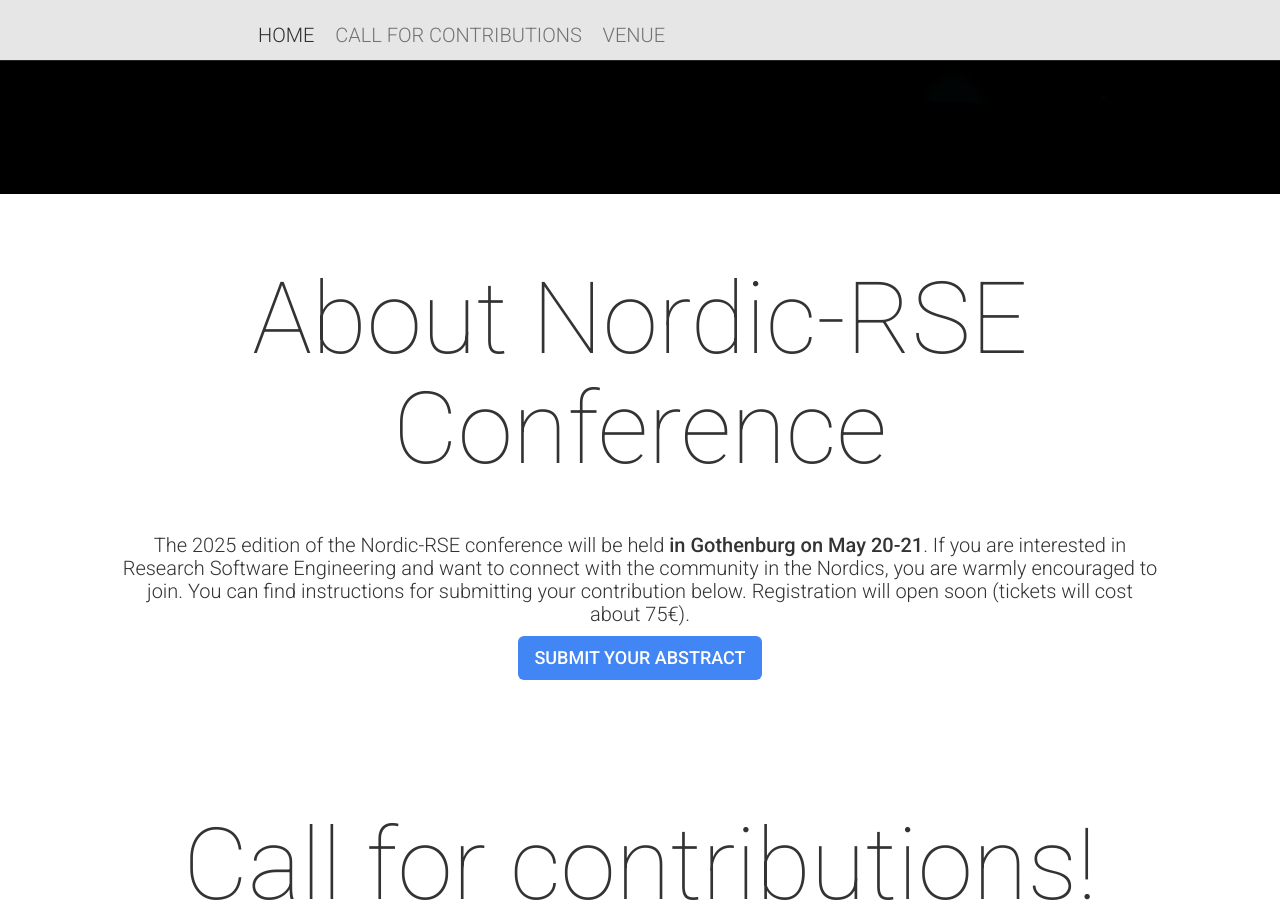
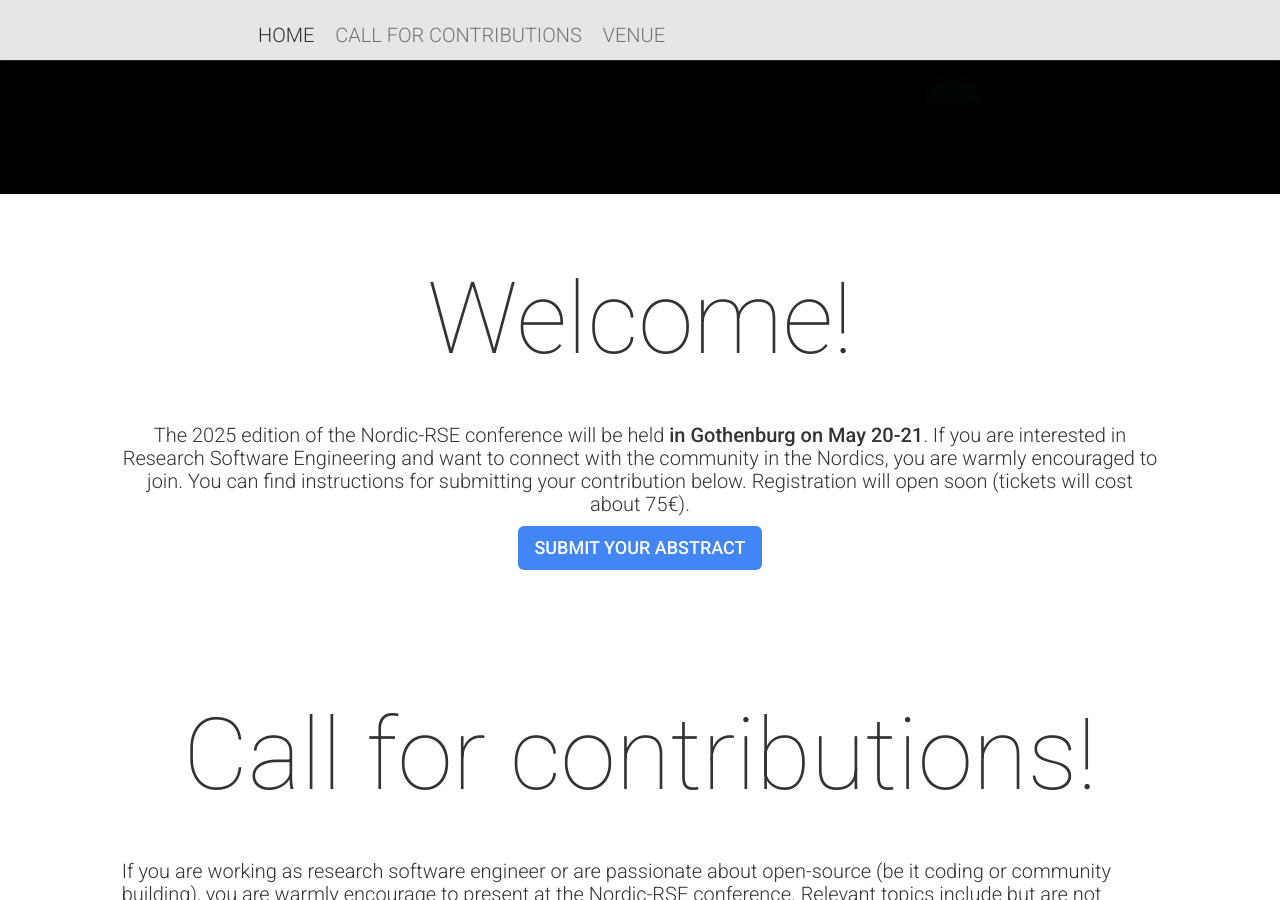
Before and after one commit to nordic-rse/nrse2025, a Jekyll site: the page built from index.html, in a window 1280 px wide and 900 px high, scrolled down 706 px. Built offline with Jekyll 4.4.1, drawn with Linux system fonts in a browser that asks for light colours; nearby versions of some CDN libraries; comment, search, counter and statistics services are not loaded.

Commit message:
add logo

```diff
--- a/_config.yml
+++ b/_config.yml
@@ -42,7 +42,7 @@
 
 # Navigation
 navigationLinks:
- - {permalink: "/", text: "Home"}
+ - {permalink: "/", text: 'Home'}
  - {permalink: "/#cfp", text: "Call for contributions"}
  - {permalink: "/#venue", text: "Venue"}
 # - {permalink: "/team/", text: "Team"}
@@ -64,7 +64,7 @@
 # - {permalink: "/#tickets", text: "Buy tickets"}
 
 # About Block
-aboutTitle: "About Nordic-RSE Conference"
+aboutTitle: "Welcome!"
 aboutBlock:
  - {title: "Share experiences", image: "share.png", text: "Share your experiences and ideas with other alike cool people." }
  - {title: "Be social", image: "community.png", text: "Have fun and play some games with other like-minded people!" }
--- a/_includes/head.html
+++ b/_includes/head.html
@@ -24,19 +24,11 @@
 
     <title>{% if page.title %}{{ page.title }} &bull; {{ site.title }}{% else %}{{ site.title }}{% endif %}</title>
     <link rel="shortcut icon" href="{{ "/img/favicons/favicon.ico" | prepend: site.baseurl }}">
-    <link rel="apple-touch-icon" sizes="152x152" href="{{ "/img/favicons/apple-touch-icon-152x152.png" | prepend: site.baseurl }}">
-    <link rel="apple-touch-icon" sizes="144x144" href="{{ "/img/favicons/apple-touch-icon-144x144.png" | prepend: site.baseurl }}">
-    <link rel="apple-touch-icon" sizes="120x120" href="{{ "/img/favicons/apple-touch-icon-120x120.png" | prepend: site.baseurl }}">
-    <link rel="apple-touch-icon" sizes="114x114" href="{{ "/img/favicons/apple-touch-icon-114x114.png" | prepend: site.baseurl }}">
-    <link rel="apple-touch-icon" sizes="76x76" href="{{ "/img/favicons/apple-touch-icon-76x76.png" | prepend: site.baseurl }}">
-    <link rel="apple-touch-icon" sizes="72x72" href="{{ "/img/favicons/apple-touch-icon-72x72.png" | prepend: site.baseurl }}">
-    <link rel="apple-touch-icon" sizes="60x60" href="{{ "/img/favicons/apple-touch-icon-60x60.png" | prepend: site.baseurl }}">
-    <link rel="apple-touch-icon" sizes="57x57" href="{{ "/img/favicons/apple-touch-icon-57x57.png" | prepend: site.baseurl }}">
-    <link rel="icon" type="image/png" href="{{ "/img/favicons/favicon-196x196.png" sizes="196x196" | prepend: site.baseurl }}">
-    <link rel="icon" type="image/png" href="{{ "/img/favicons/favicon-160x160.png" sizes="160x160" | prepend: site.baseurl }}">
+    <link rel="icon" type="image/png" href="{{ "/img/sections-background/logo.png" | prepend: site.baseurl }}">
+    <!-- <link rel="icon" type="image/png" href="{{ "/img/favicons/favicon-160x160.png" sizes="160x160" | prepend: site.baseurl }}">
     <link rel="icon" type="image/png" href="{{ "/img/favicons/favicon-96x96.png" sizes="96x96" | prepend: site.baseurl }}">
     <link rel="icon" type="image/png" href="{{ "/img/favicons/favicon-32x32.png" sizes="32x32" | prepend: site.baseurl }}">
-    <link rel="icon" type="image/png" href="{{ "/img/favicons/favicon-16x16.png" sizes="16x16" | prepend: site.baseurl }}">
+    <link rel="icon" type="image/png" href="{{ "/img/favicons/favicon-16x16.png" sizes="16x16" | prepend: site.baseurl }}"> -->
     <meta name="msapplication-TileColor" content="#2b5797">
     <meta name="msapplication-TileImage" content="{{ "/img/favicons/mstile-144x144.png" | prepend: site.baseurl }}">
     <meta name="msapplication-config" content="{{ "/img/favicons/browserconfig.xml" | prepend: site.baseurl }}">
--- a/_includes/hero.html
+++ b/_includes/hero.html
@@ -5,7 +5,7 @@
     <div class="jumbotron">
         <div class="animated hiding" data-animation="fadeInDown" data-delay="500">
             {% assign heroText = site.heroTitle | split:"<typeout>" %}
-            <h1>{{ heroText[0] }}<span id="typeout-text" class="hidden-xs"></span><span class="typeout-fallback">{{ site.typeoutFallback }}</span>{{ heroText[1] }}</h1>
+            <h1><img src="{{ site.baseurl }}/img/sections-background/logo.svg">{{ heroText[0] }}<span id="typeout-text" class="hidden-xs"></span><span class="typeout-fallback">{{ site.typeoutFallback }}</span>{{ heroText[1] }}</h1>
             <p>{{ site.eventDate }}</p>
             {% for button in site.heroButtons %}
             <a href="{% if button.permalink != null %} {{ button.permalink | prepend: site.baseurl }} {% else %} {{ button.link }} {% endif %}" class="btn btn-primary waves-effect waves-button waves-light waves-float" {% if button.link != null %}target="_blank"{% endif %}>{{ button.text }}</a>
```
Also changed, not shown: img/sections-background/logo.png (added), img/sections-background/logo.svg (added).
